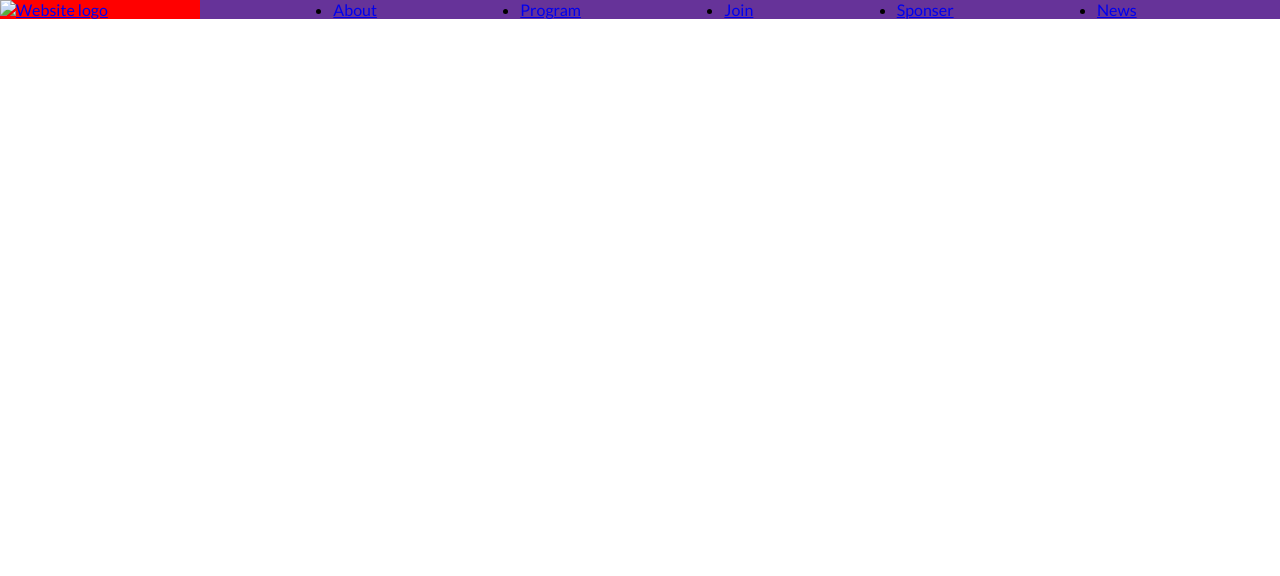
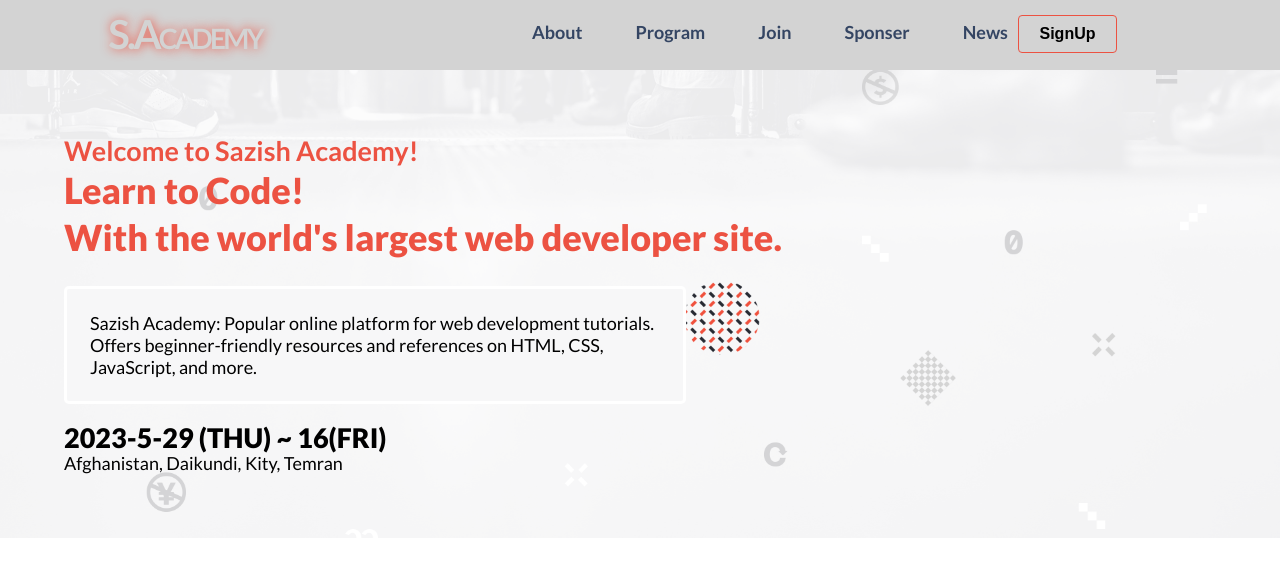
Before and after one commit to akbarsazish/Sazish-Academy, a website: page index.html in a window 1280 px wide. Drawn offline with Linux system fonts and the light colour scheme.

Commit message:
Add menu and welcome section

```diff
--- a/assets/script.js
+++ b/assets/script.js
@@ -0,0 +1,18 @@
+// Get the current date and time
+var currentDate = new Date();
+
+var year = currentDate.getFullYear();
+var month = currentDate.getMonth() + 1;
+var day = currentDate.getDate();
+
+document.getElementById("time").innerHTML = year + "-" + month + "-" + day +  " " + "(THU) ~ 16(FRI)";
+
+
+const hamburger = document.querySelector('.hamburger');
+const navMenu = document.getElementById('nav-menu');
+
+
+hamburger.addEventListener('click', () => {
+  hamburger.classList.toggle('active');
+  navMenu.classList.toggle('mobile-nav');
+});
--- a/assets/style.css
+++ b/assets/style.css
@@ -1,4 +1,10 @@
 @import url('https://fonts.googleapis.com/css2?family=Lato:ital,wght@0,100;0,300;0,400;0,700;0,900;1,100;1,300;1,400;1,700;1,900&display=swap');
+
+:root {
+  --primary-color: #d3d3d3;
+  --secondary-color: #ec5242;
+  --thirenary-color: #272a31;
+}
 
 * {
   box-sizing: border-box;
@@ -16,25 +22,225 @@ body {
 }
 
 .header {
-   background-color: red;
+   background-color: var(--primary-color);
+   height: 70px;
+   padding: 10px;
 }
 
-.navbar {
+
+.top-nave{
   display: grid;
-  grid-template-columns: 200px 1fr;
 }
 
 .nav-menu {
- background-color: rebeccapurple;
- display: grid;
- grid-template-columns: auto auto auto auto auto auto;
- grid-column-gap: 10px;
+  display: flex;
+  gap: 33px;
+  display: none;
+}
+
+.mobile-nav {
+  width: 100%;
+  height: 100vh;
+  position: fixed;
+  top: 70px;
+  left: 0;
+  z-index: 5;
+  display: flex;
+  padding: 10%;
+  flex-direction: column;
+  background-color: var(--primary-color);
+  justify-content: flex-start;
+  align-items: flex-start;
+  animation-name: fadein;
+  animation-duration: 0.4s;
+  color: blue;
 }
 
 .nav-item {
-  justify-self: end;
+  list-style-type: none;
 }
 
-.logo {
-  max-width: 18%;
+.nav-item {
+  list-style-type: none;
+  margin-top: 11px;
+  gap: 20px;
 }
+
+a.nav-link {
+  text-decoration: none;
+  padding: 10px;
+  color: #344563;
+  font-size: 1.8em;
+  font-weight: 600;
+  transition: 0.4s ease;
+}
+
+a.nav-link:hover {
+  color: var(--secondary-color)
+}
+
+.logo-brand {
+  width: 66px;
+  height: 66px;
+}
+
+.bar {
+  display: block;
+  width: 25px;
+  height: 3px;
+  margin: 5px auto;
+  -webkit-transition: all 0.3s ease-in-out;
+  transition: all 0.3s ease-in-out;
+  background-color: var(--thirenary-color);
+}
+
+.hamburger {
+  cursor: pointer;
+  margin-top: 10px;
+  justify-self: start;
+}
+
+.hamburger.active .bar:nth-child(2) {
+  opacity: 0;
+}
+
+.hamburger.active .bar:nth-child(1) {
+  width: 22px;
+  height: 2px;
+  margin: 5px auto;
+  background-color: var(--secondary-color);
+  transform: translateY(8px) rotate(45deg);
+}
+
+.hamburger.active .bar:nth-child(3) {
+  width: 22px;
+  height: 2px;
+  margin: 5px auto;
+  background-color: var(--secondary-color);
+  transform: translateY(-8px) rotate(-45deg);
+}
+
+.welcome {
+  background-image: url("images/main-img.png");
+  background-repeat: no-repeat;
+  background-position: center;
+  background-size: cover;
+  width: 100%;
+  height: auto;
+}
+
+.welcome-info {
+  padding: 5%;
+  color: var(--secondary-color)
+}
+
+.welcome-text {
+  display: block;
+}
+
+.big-text {
+  font-size: 2em;
+  font-weight: 800;
+  line-height: 1.3em;
+}
+
+.academy-goal {
+  padding: 2%;
+  width: 98%;
+  border: 3px solid white;
+  background-color: #f7f7f8;
+  border-radius: 5px;
+  color: #000;
+  margin-top: 25px;
+}
+
+.location-time {
+  margin-top: 20px;
+}
+
+.time {
+  font-size: 1.5em;
+  font-weight: 900;
+  line-height: 1em;
+  color: #000;
+  margin-top: 20px;
+}
+
+.location {
+  color: #000;
+}
+
+.logo-link, .signUp {
+  display: none;
+}
+
+@media screen and (min-width: 768px) {
+  body {
+    font-size: 18px;
+  }
+
+ .top-nave{
+    grid-template-columns:  1fr 3fr 1fr;
+  }
+
+  a.nav-link {
+    font-size: 1em;
+  }
+
+  .logo-link {
+    display: grid;
+    justify-items: end !important;
+    font-size: 40px;
+    letter-spacing: -2.8px;
+    word-spacing: 2px;
+    font-variant: small-caps;
+    font-weight: bold;
+    text-shadow: var(--secondary-color) 1px 0px 11px;
+    color: var(--primary-color);
+    text-decoration: none;
+  }
+
+  .logo-link:hover {
+    color: var(--secondary-color);
+    text-shadow: var(--thirnary-color) 1px 0px 11px;
+  }
+
+  .hamburger {
+    display: none;
+  }
+
+  .nav-menu {
+    display: flex;
+    justify-self: end;
+  }
+
+  .signUp {
+    display: inline-block;
+    font-weight: 600;
+    text-align: center;
+    white-space: nowrap;
+    vertical-align: middle;
+    user-select: none;
+    border: 1px solid var(--secondary-color);
+    padding: 5px 10px;
+    font-size: 1rem;
+    line-height: 1.5;
+    border-radius: 0.25rem;
+    width: 99px;
+    height: 38px;
+    background-color: var(--primary-color);
+    margin-top: 5px;
+  }
+
+  .signUp:hover {
+    background-color: var(--secondary-color);
+    cursor: pointer;
+  }
+
+  .academy-goal {
+    padding: 2%;
+    width: 54%;
+
+  }
+
+}
--- a/index.html
+++ b/index.html
@@ -6,20 +6,20 @@
     <meta name="viewport" content="width=device-width, initial-scale=1.0">
     <title>Sazish Academy</title>
     <link rel="stylesheet" href="assets/style.css">
-    <script src="assets/script.js"></script>
+
 </head>
 <body>
     <header class="header">
         <nav class="navbar top-nave">
             <div class="log">
-                <a href="#" class="nav-branding"><img src="images/SDG-logo--mini.png" alt="Website logo"></a>
+                <a href="#" class="logo-link"> S.Academy </a>
                 <div class="hamburger">
                     <span class="bar"></span>
                     <span class="bar"></span>
                     <span class="bar"></span>
                 </div>
             </div>
-            <ul class="nav-menu">
+            <ul class="nav-menu" id="nav-menu">
                 <li class="nav-item">
                     <a class="nav-link" href="about.html">About</a>
                 </li>
@@ -36,8 +36,29 @@
                     <a class="nav-link" href="#from-section">News</a>
                 </li>
             </ul>
+            <button type="button" class="signUp"> SignUp </button>
         </nav>
     </header>
 
+    <section class="welcome">
+        <div class="welcome-info">
+            <h2 class="welcome-text"> Welcome to Sazish Academy! </h2>
+
+            <h1 class="big-text"> Learn to Code! <br>
+                With the world's largest web developer site. </h1>
+
+            <p class="academy-goal">
+                Sazish Academy: Popular online platform for web development tutorials.
+                Offers beginner-friendly resources and references on HTML, CSS, JavaScript, and more.
+            </p>
+
+            <div class="location-time">
+                <span class="time" id="time"> </span>
+                <div class="location">Afghanistan, Daikundi, Kity, Temran</div>
+            </div>
+
+        </div>
+    </section>
+    <script src="assets/script.js"></script>
 </body>
 </html>
```
Also changed, not shown: assets/images/logo.png (added), assets/images/main-img.png (added).
